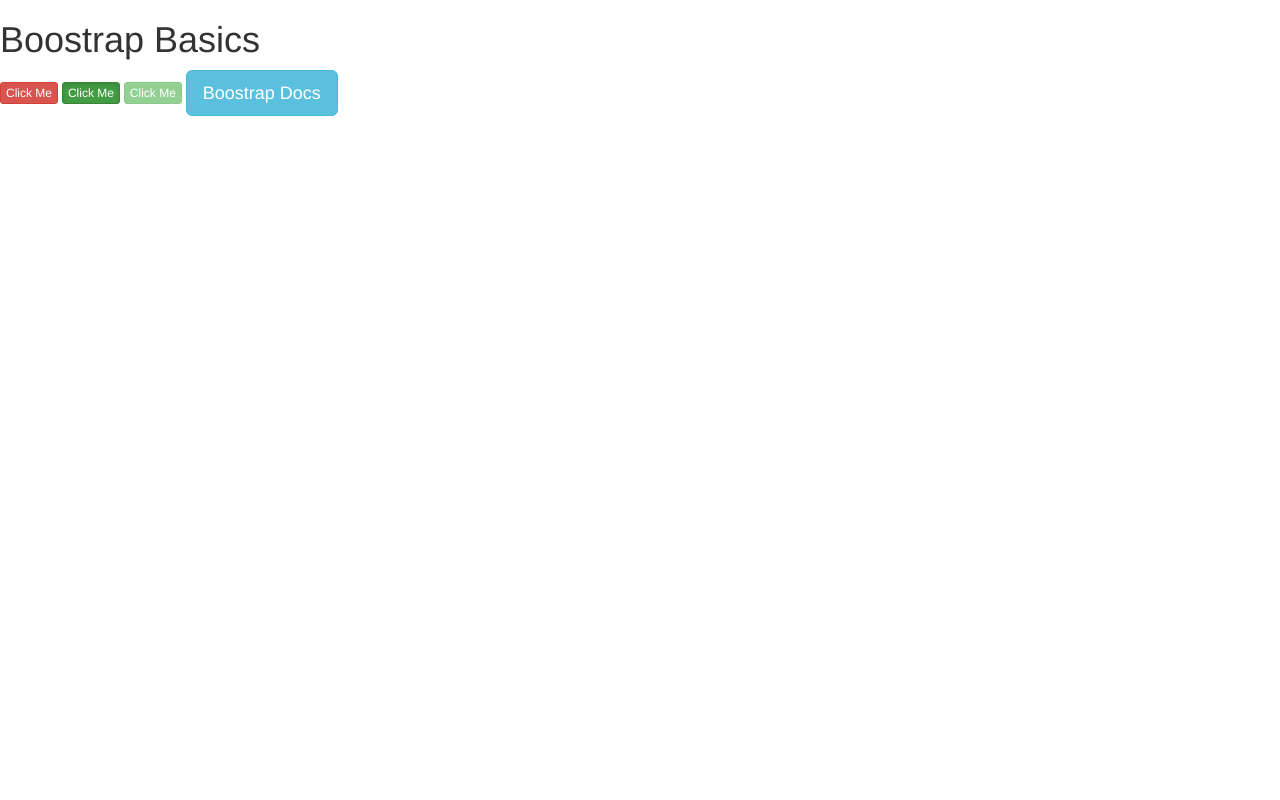
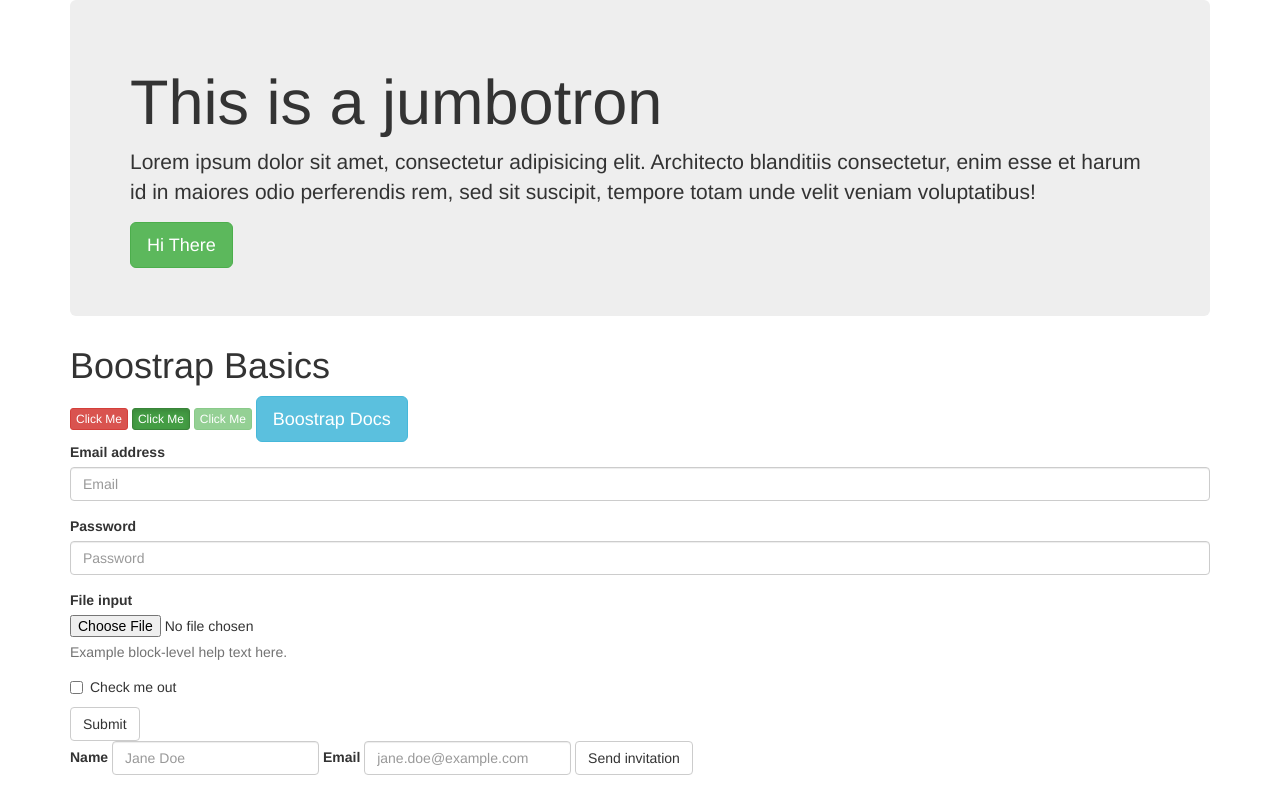
Before and after one commit to MitchSchrec/The-Web-Developer-Bootcamp, a plain HTML site: page basics.html in a window 1280 px wide. Drawn offline with nearby package versions, Linux system fonts and the light colour scheme.

Commit message:
S7L76: Forms and Inputs

```diff
--- a/basics.html
+++ b/basics.html
@@ -7,13 +7,58 @@
 	<meta http-equiv="X-UA-Compatible" content="ie=edge">
 	<title>Bootstrap Basics</title>
 	<!--<link rel="stylesheet" href="bootstrap.css" type="text/css">-->
-	<link rel="stylesheet" href="https://stackpath.bootstrapcdn.com/bootstrap/3.4.0/css/bootstrap.min.css" integrity="sha384-PmY9l28YgO4JwMKbTvgaS7XNZJ30MK9FAZjjzXtlqyZCqBY6X6bXIkM++IkyinN+" crossorigin="anonymous">
+	<link rel="stylesheet" href="https://stackpath.bootstrapcdn.com/bootstrap/3.4.0/css/bootstrap.min.css"
+	      integrity="sha384-PmY9l28YgO4JwMKbTvgaS7XNZJ30MK9FAZjjzXtlqyZCqBY6X6bXIkM++IkyinN+" crossorigin="anonymous">
 </head>
 <body>
-<h1>Boostrap Basics</h1>
-<button class="btn btn-danger btn-xs">Click Me</button>
-<button class="btn btn-success btn-xs active">Click Me</button>
-<button class="btn btn-success btn-xs" disabled="disabled">Click Me</button>
-<a href="http://www.getbootstrap.com" class="btn btn-info btn-lg">Boostrap Docs</a>
+<div class="container">
+	<div class="jumbotron">
+		<h1>This is a jumbotron</h1>
+		<p>Lorem ipsum dolor sit amet, consectetur adipisicing elit. Architecto blanditiis consectetur, enim esse et
+			harum id in maiores odio perferendis rem, sed sit suscipit, tempore totam unde velit veniam
+			voluptatibus!</p>
+		<button class="btn btn-success btn-lg">Hi There</button>
+	</div>
+	<h1>Boostrap Basics</h1>
+	<button class="btn btn-danger btn-xs">Click Me</button>
+	<button class="btn btn-success btn-xs active">Click Me</button>
+	<button class="btn btn-success btn-xs" disabled="disabled">Click Me</button>
+	<a href="http://www.getbootstrap.com" class="btn btn-info btn-lg">Boostrap Docs</a>
+
+	<form>
+		<div class="form-group">
+			<label for="exampleInputEmail1">Email address</label>
+			<input type="email" class="form-control" id="exampleInputEmail1" placeholder="Email">
+		</div>
+		<div class="form-group">
+			<label for="exampleInputPassword1">Password</label>
+			<input type="password" class="form-control" id="exampleInputPassword1" placeholder="Password">
+		</div>
+		<div class="form-group">
+			<label for="exampleInputFile">File input</label>
+			<input type="file" id="exampleInputFile">
+			<p class="help-block">Example block-level help text here.</p>
+		</div>
+		<div class="checkbox">
+			<label>
+				<input type="checkbox"> Check me out
+			</label>
+		</div>
+		<button type="submit" class="btn btn-default">Submit</button>
+	</form>
+
+	<!--Inline Form-->
+	<form class="form-inline">
+		<div class="form-group">
+			<label for="exampleInputName2">Name</label>
+			<input type="text" class="form-control" id="exampleInputName2" placeholder="Jane Doe">
+		</div>
+		<div class="form-group">
+			<label for="exampleInputEmail2">Email</label>
+			<input type="email" class="form-control" id="exampleInputEmail2" placeholder="jane.doe@example.com">
+		</div>
+		<button type="submit" class="btn btn-default">Send invitation</button>
+	</form>
+</div>
 </body>
 </html>
```
